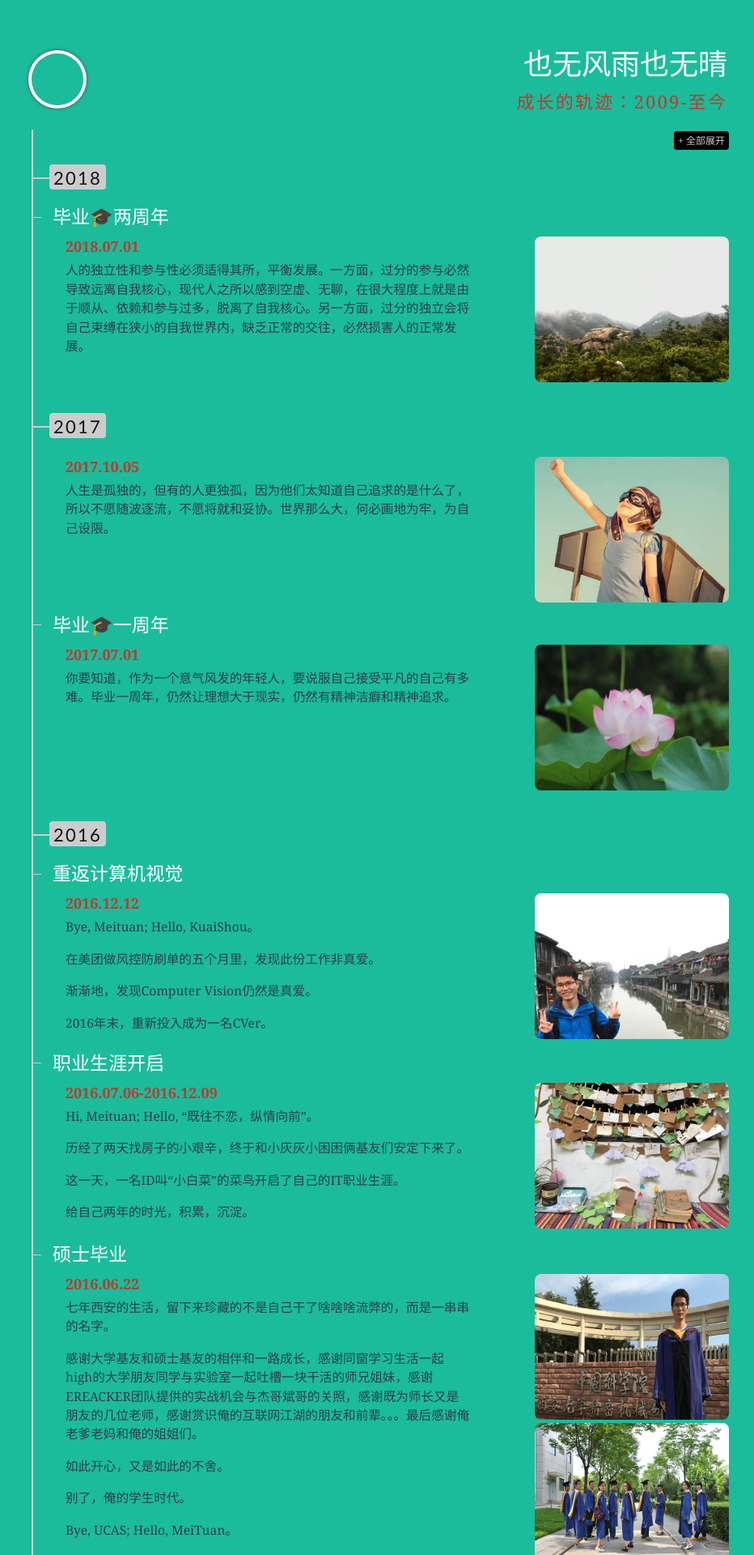
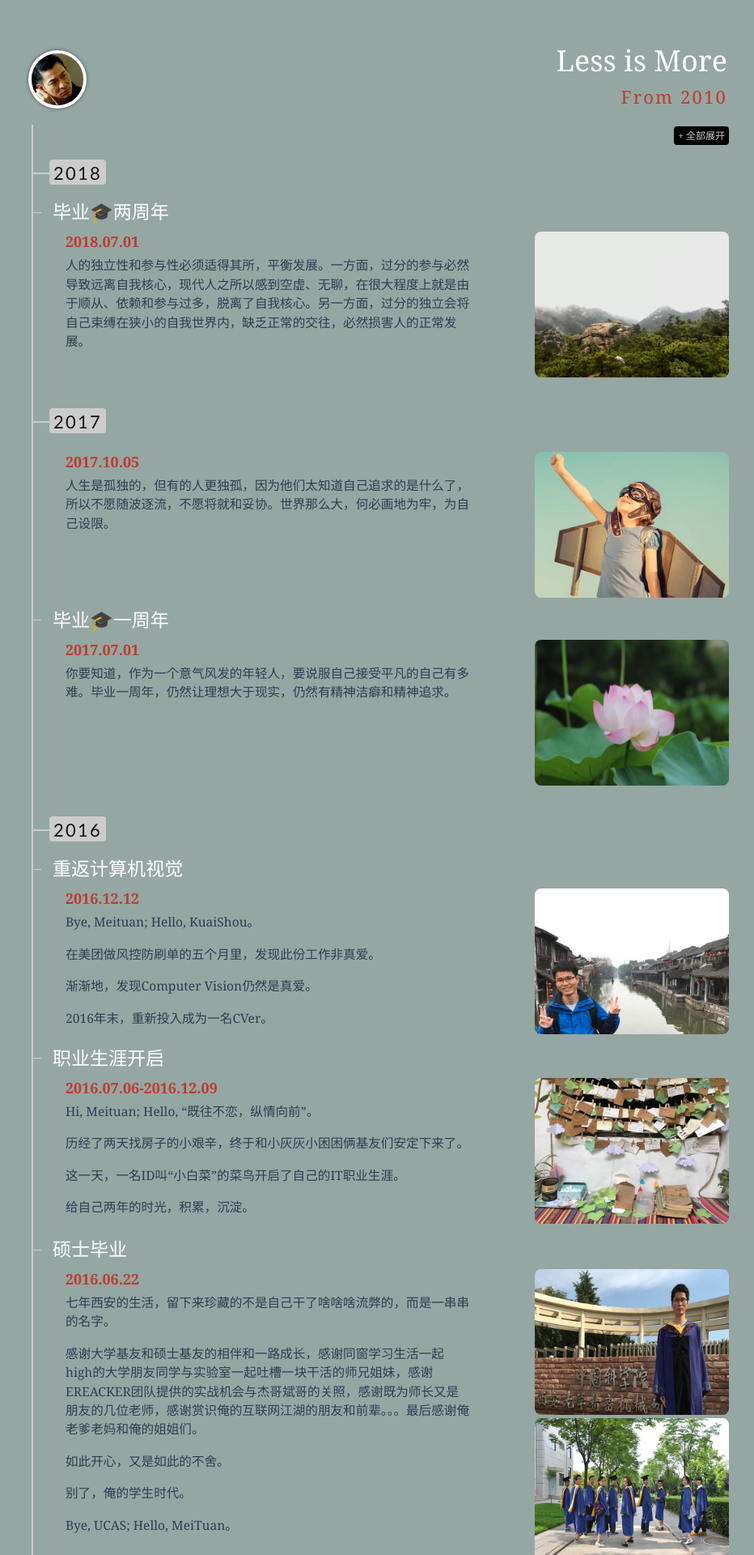
Before and after one commit to nijiazhi/nijiazhi.github.io, a Jekyll site: the page timeline/index.html, which Jekyll copies as it is, in a window 1280 px wide. Shown: the top 1920 px of the page at 81% size, without its empty margins (171-1103 px from the left). Built offline with Jekyll 4.4.1, drawn with Linux system fonts in a browser that asks for light colours; some of the changed text lies outside the part shown.

Commit message:
time line done

```diff
--- a/timeline/css/default.css
+++ b/timeline/css/default.css
@@ -1,4 +1,4 @@
-body{margin:0;padding:0;background:#1ABC9C;font-size:12px;overflow:auto}
+body{margin:0;padding:0;background:#95a7a3;font-size:12px;overflow:auto}
 #mainDiv{width:100%;height:100%}
 #content {margin-left: 20px}
 #subtitle{text-align:right}
--- a/timeline/index.html
+++ b/timeline/index.html
@@ -1,7 +1,7 @@
 <!DOCTYPE html>
 <html xmlns="http://www.w3.org/1999/xhtml">
 <head>
-    <title>时光轴 - 也无风雨也无晴</title>
+    <title>时光轴 - Andy</title>
     <meta http-equiv="content-Type" content="text/html; charset=UTF-8">
     <link rel="stylesheet" href="./css/screen.css" type="text/css" media="screen">
     <link rel="stylesheet" href="./css/responsive.css" type="text/css" media="screen">
@@ -13,12 +13,11 @@
 <audio src="./audio/karunesh_follow_your_heart.mp3" autoplay></audio>
 
 <div class="container">
-<a href="http://yongyuan.name/"><div class="avatar"></div></a>
-<h1>也无风雨也无晴</h1>
-<h2 id="subtitle">成长的轨迹：2009-至今</h2>
+    <a href="https://nijiazhi.github.io/"><img class="avatar" src="https://nijiazhi.github.io/imgs/andy.jpg" alt="My profile picture"/></a>
+    <h1>Less is More</h1>
+    <h2 id="subtitle">From 2010</h2>
 
     <div id="timelineContainer">
-
         <div class="timelineToggle"><p><a class="expandAll">+ 全部展开</a></p></div>
 
         <br class="clear">
@@ -109,6 +108,7 @@
                     <br class="clear">
                 </dd>
         </div>
+
         <div class="timelineMajor">
             <h2 class="timelineMajorMarker"><span>2013</span></h2>
             <!-- /.timelineMinor -->
@@ -128,6 +128,7 @@
                 <!-- /.timelineEvent -->
             </dl>
         </div>
+
         <div class="timelineMajor">
             <h2 class="timelineMajorMarker"><span>2009</span></h2>
             <!-- /.timelineMinor -->
@@ -146,6 +147,7 @@
                 <!-- /.timelineEvent -->
             </dl>
         </div>
+
         <br class="clear">
     </div>
     <!-- /#timelineContainer -->
```
Also changed, not shown: other parts of timeline/index.html (+1 -1 lines). Lines whose indentation alone changed are shown as unchanged.
